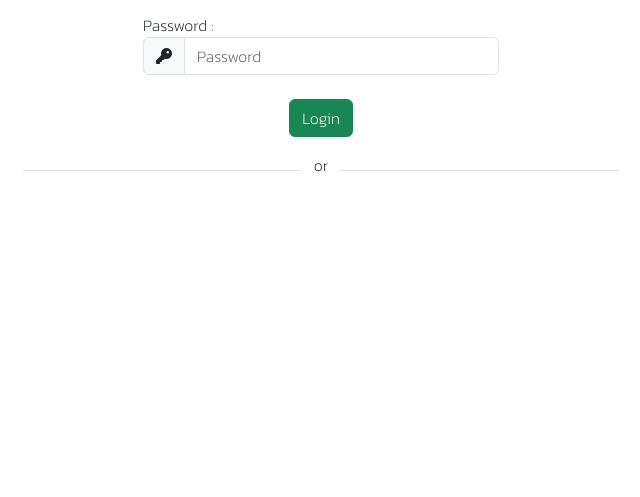
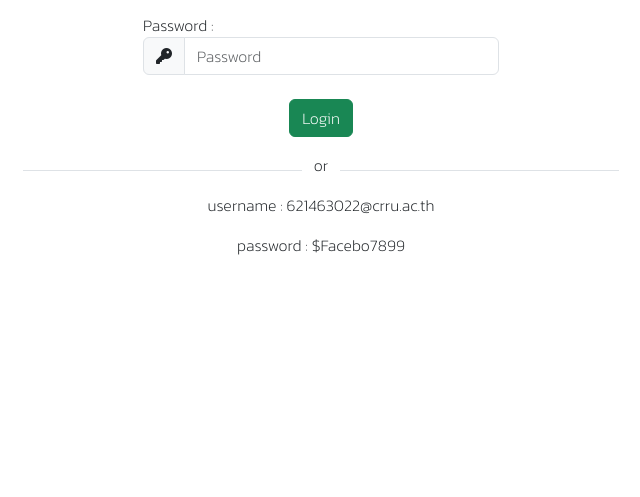
Before and after one commit to mekryzen01/project-6001, a PHP site: page /project-6001/ in a window 1280 px wide. Shown: the part 193-690 px from the top of the page, without its empty margins (319-959 px from the left). Run offline with PHP 8.4, Linux system fonts and the light colour scheme; data comes from the database, SQL or seed files in the repository; some libraries are stand-ins or nearby versions.

Commit message:
add readme

```diff
--- a/index.php
+++ b/index.php
@@ -40,6 +40,10 @@
         <span class="border-top w-25 d-inline-block"></span>
         <span class="px-2">or</span>
         <span class="border-top w-25 d-inline-block"></span>
+    </div>
+    <div class="text-center">
+       <p>username : 621463022@crru.ac.th</p>
+       <p>password : $Facebo7899</p>
     </div>
 
 </div>
```
Also changed, not shown: README.md.
